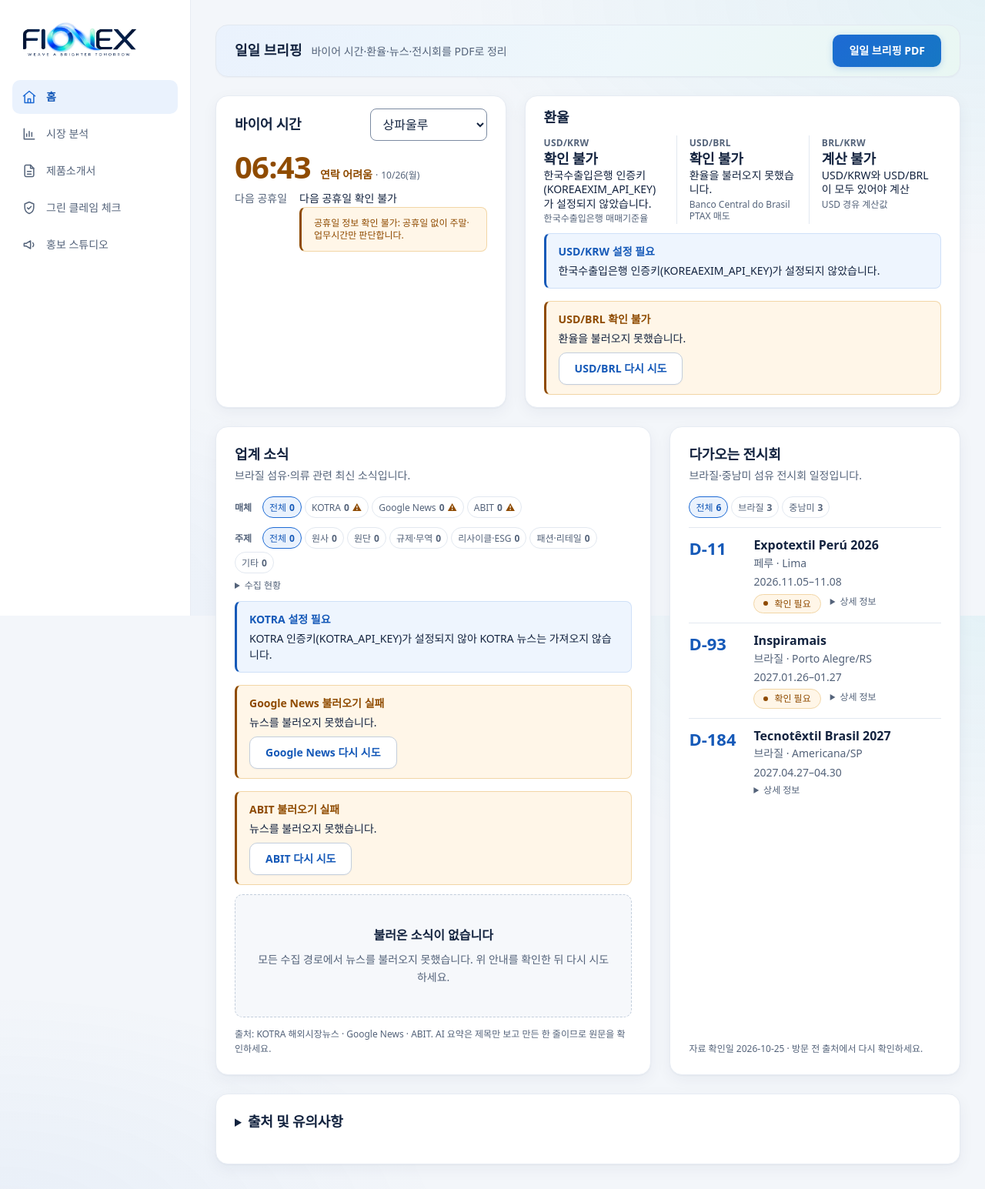
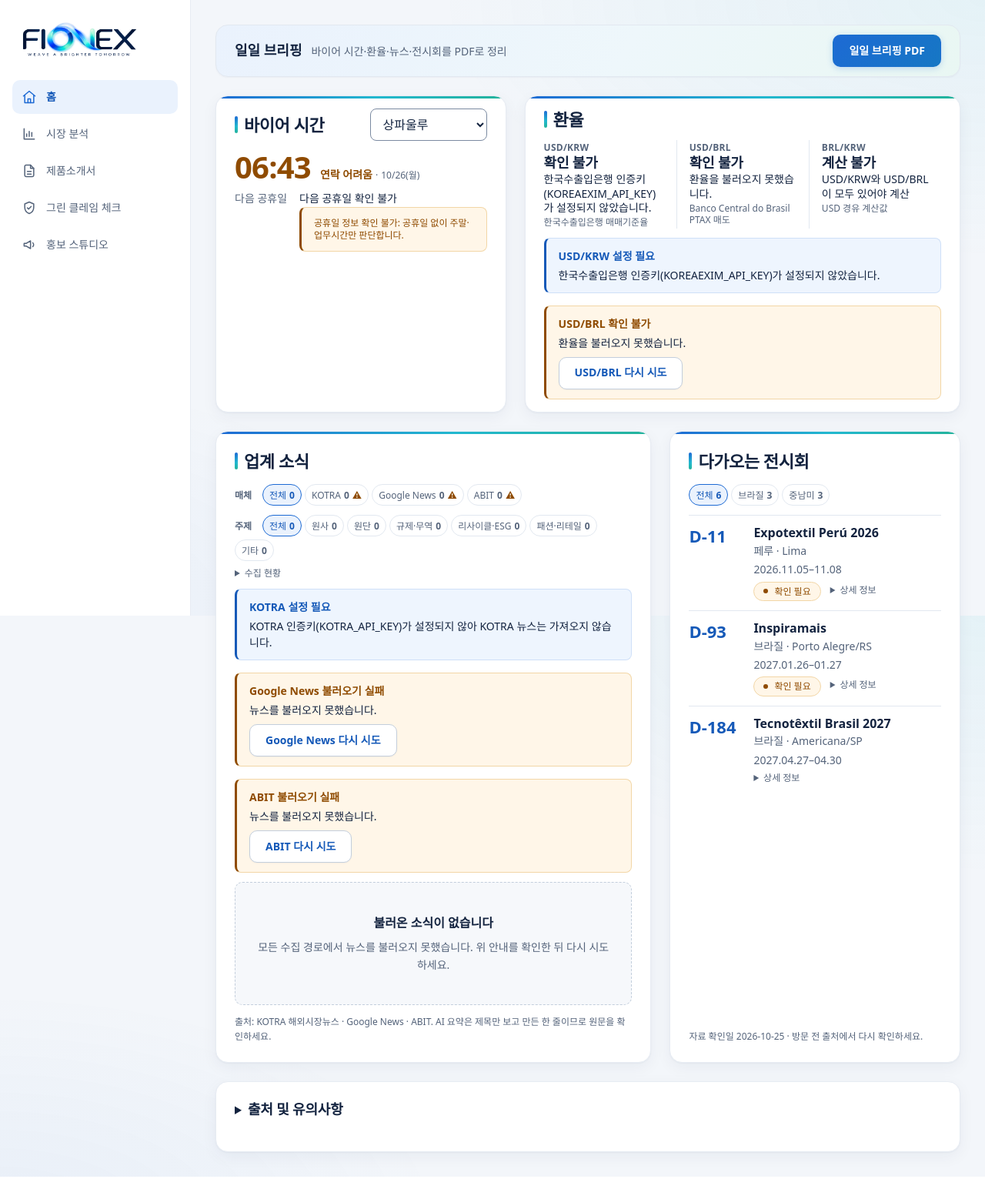
Before and after one commit to hys7628/fionex, a Flask app: page / in a window 1280 px wide. Shown: the whole page at 77% size. Run offline with Flask 3, Linux system fonts and the light colour scheme; data that the repository does not hold is empty; some web fonts are replaced.

Commit message:
style: Home 주요 카드 제목 강조와 설명 문장 정리
style: Home 주요 카드 제목 강조와 설명 문장 정리

```diff
--- a/features/home/static/home.css
+++ b/features/home/static/home.css
@@ -849,3 +849,37 @@
   background: var(--color-accent-soft);
   color: var(--color-accent-text);
 }
+
+/* ---------- 주요 카드 강조(바이어 시간·환율·업계 소식·다가오는 전시회) ---------- */
+/* 네 카드 모두 같은 처리: 위쪽 3px 로고색 띠(블루→아쿠아→민트) + 큰 제목 + 제목 앞 세로 포인트 막대.
+   그림자·모서리는 공통 .card 그대로(카드마다 다르게 하지 않음), 색은 토큰만 씁니다. */
+.feature-home .home-main-card {
+  background:
+    linear-gradient(90deg, var(--color-primary) 0%, var(--color-aqua) 55%, var(--color-accent) 100%) top / 100% 3px no-repeat,
+    var(--color-surface);
+}
+
+.feature-home .home-card-title {
+  display: flex;
+  align-items: center;
+  gap: var(--space-2);
+  color: var(--color-text);
+  font-size: var(--font-size-xl);
+  font-weight: var(--font-weight-bold);
+  letter-spacing: -0.02em;
+}
+
+.feature-home .home-card-title::before {
+  content: "";
+  flex: none;
+  width: 4px;
+  height: 1em;
+  border-radius: var(--radius-pill);
+  background: linear-gradient(180deg, var(--color-primary) 0%, var(--color-aqua) 60%, var(--color-accent) 100%);
+}
+
+@media (max-width: 959.98px) {
+  .feature-home .home-card-title {
+    font-size: var(--font-size-lg);
+  }
+}
--- a/features/home/templates/home/panel.html
+++ b/features/home/templates/home/panel.html
@@ -23,9 +23,9 @@
     {# 바이어 시간: 시각·상태 계산은 home.js(Intl.DateTimeFormat), 공휴일은 /api/home/holidays.
        도시 선택은 보기 설정이라 작성 중 감지에서 제외합니다(data-work-ignore). #}
     {# 1행은 빠르게 훑는 상태 요약: 부제 없이 제목 → 핵심 데이터. 기준 도시 선택은 제목 줄 오른쪽(라벨은 화면낭독용). #}
-    <article class="card home-summary-card" aria-labelledby="home-buyer-title" id="home-buyer-time">
+    <article class="card home-summary-card home-main-card" aria-labelledby="home-buyer-title" id="home-buyer-time">
       <div class="card-header home-summary-head">
-        <h2 class="card-title" id="home-buyer-title">바이어 시간</h2>
+        <h2 class="card-title home-card-title" id="home-buyer-title">바이어 시간</h2>
         <div class="home-city-field" data-work-ignore>
           <label class="visually-hidden" for="home-city">기준 도시</label>
           <select class="select" id="home-city" aria-describedby="home-hours-hint">
@@ -70,9 +70,9 @@
 
     {# 환율: /api/home/fx. 공식 고시값과 실제 고시일만 표시합니다. 값이 없으면 숫자 자리를 비우고 "확인 불가".
        BRL/KRW는 USD/KRW ÷ USD/BRL로 계산한 값이며 두 값이 모두 있을 때만 표시합니다. 전망·해석 없음. #}
-    <article class="card home-summary-card" aria-labelledby="home-fx-title" id="home-fx">
+    <article class="card home-summary-card home-main-card" aria-labelledby="home-fx-title" id="home-fx">
       <div class="card-header home-summary-head">
-        <h2 class="card-title" id="home-fx-title">환율</h2>
+        <h2 class="card-title home-card-title" id="home-fx-title">환율</h2>
       </div>
       <div class="home-card-body" id="home-fx-body" aria-busy="true">
         <p class="home-news-loading" id="home-fx-loading"><span class="spinner" aria-hidden="true"></span>환율을 불러오는 중...</p>
@@ -87,12 +87,9 @@
        수집 경로(KOTRA·Google News·ABIT)별 상태·건수와 재시도는 home.js가 그립니다.
        Google News·ABIT 포르투갈어 제목의 AI 한 줄 요약은 목록을 먼저 보여 준 뒤 /api/home/news/summaries로 채웁니다.
        외부 제목·매체명·요약은 textContent로만 넣습니다. 본문은 표시하지 않습니다. #}
-    <article class="card" aria-labelledby="home-news-title" id="home-news">
+    <article class="card home-main-card" aria-labelledby="home-news-title" id="home-news">
       <div class="card-header">
-        <div>
-          <h2 class="card-title" id="home-news-title">업계 소식</h2>
-          <p class="card-description">브라질 섬유·의류 관련 최신 소식입니다.</p>
-        </div>
+        <h2 class="card-title home-card-title" id="home-news-title">업계 소식</h2>
       </div>
       <div class="home-card-body" id="home-news-body" aria-busy="true">
         <div class="home-news-filter" id="home-news-filter" role="group" aria-label="매체별 보기" hidden></div>
@@ -121,12 +118,9 @@
     {# 다가오는 전시회: /api/home/fairs(기능 전용 정적 자료). 출처 링크 있는 행사만.
        기본 화면은 D-day·행사명·기간·도시, 장소·분야·확인일·메모·출처는 행사별 접기 영역에 둡니다.
        외부 문자열은 textContent로만 넣습니다. 자동 수집·AI 생성 없음. #}
-    <article class="card" aria-labelledby="home-fairs-title" id="home-fairs">
+    <article class="card home-main-card" aria-labelledby="home-fairs-title" id="home-fairs">
       <div class="card-header">
-        <div>
-          <h2 class="card-title" id="home-fairs-title">다가오는 전시회</h2>
-          <p class="card-description">브라질·중남미 섬유 전시회 일정입니다.</p>
-        </div>
+        <h2 class="card-title home-card-title" id="home-fairs-title">다가오는 전시회</h2>
       </div>
       <div class="home-card-body" id="home-fairs-body" aria-busy="true">
         <div class="home-news-filter" id="home-fairs-filter" role="group" aria-label="지역별 보기" hidden></div>
```
Also changed, not shown: docs/worklogs/hong_eunju/prompt_log.md (+11 -0 lines), docs/worklogs/hong_eunju/validation.md (+9 -0 lines), features/home/feature_spec.md (+1 -1 lines).
